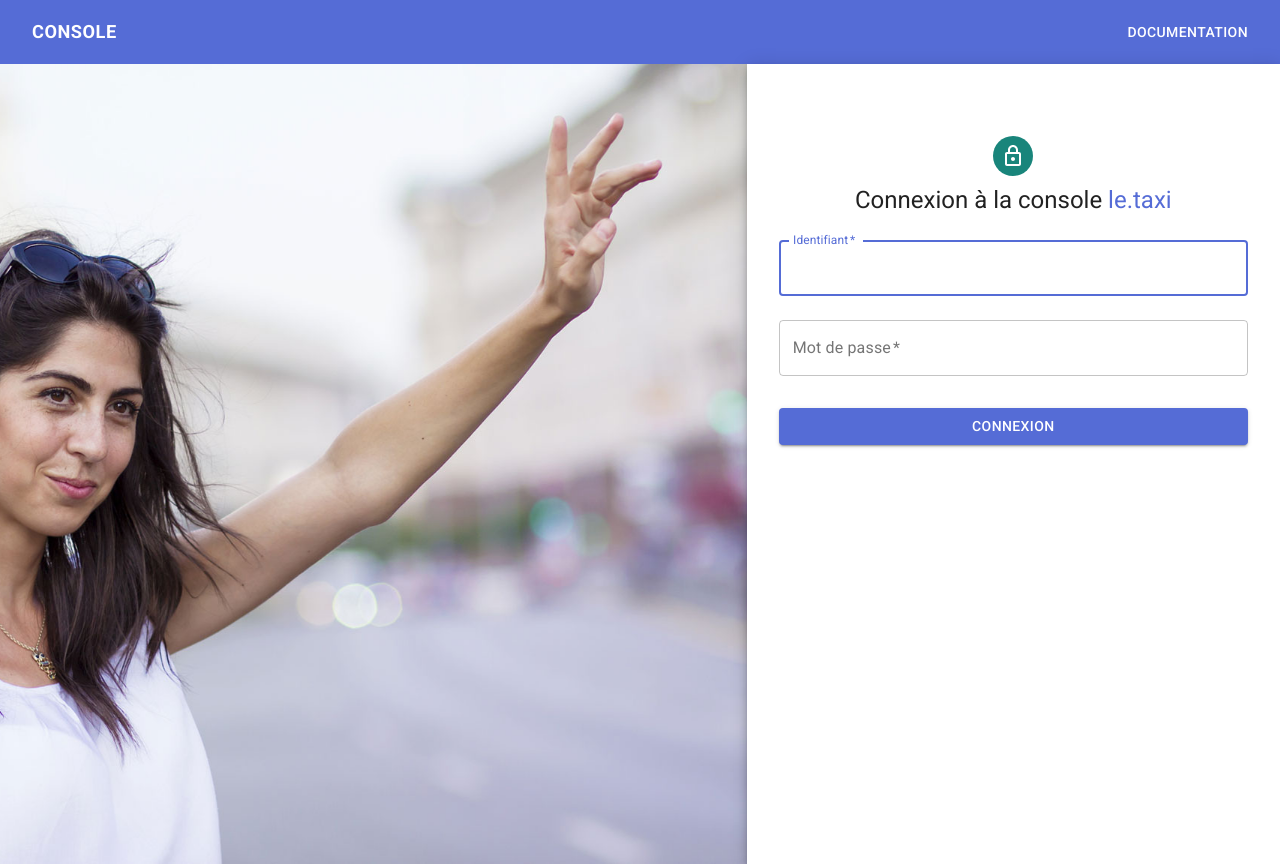
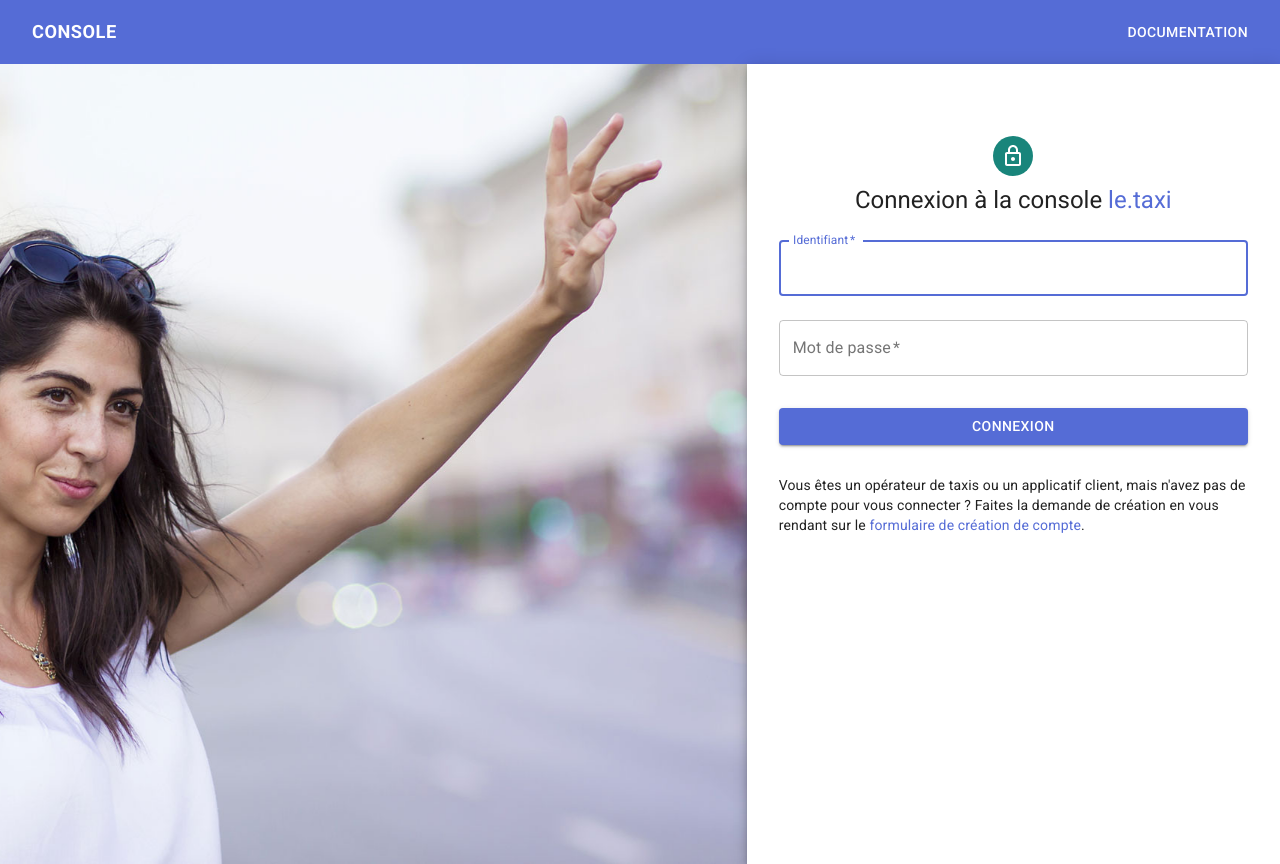
Before and after one commit to openmaraude/console, a Next.js app: page /dashboards/taxis in a window 1280 px wide. Built offline with nearby package versions, Linux system fonts and the light colour scheme.

Commit message:
Login: add link to redirect to user creation form

```diff
--- a/components/Login.jsx
+++ b/components/Login.jsx
@@ -107,6 +107,13 @@ export default function LoginForm() {
               Connexion
             </Button>
           </form>
+
+          <p>
+            Vous êtes un opérateur de taxis ou un applicatif client, mais
+            n'avez pas de compte pour vous connecter ? Faites la demande de
+            création en vous rendant sur
+            le <TextLink href="https://api.gouv.fr/les-api/le-taxi/demande-acces">formulaire de création de compte</TextLink>.
+          </p>
         </div>
       </Grid>
     </Grid>
```
